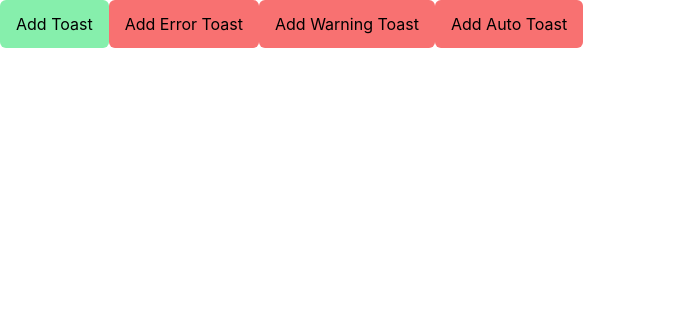
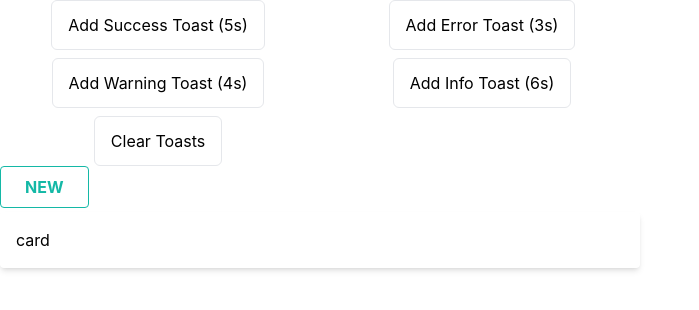
Before and after one commit to mehdad-hussain/toast-notification, a React (Create React App) app: page / in a window 1280 px wide. Shown: the top 310 px of the page, without its empty margins (0-699 px from the left). Built offline with nearby package versions, Linux system fonts and the light colour scheme.

Commit message:
5/2 - outline button component added

```diff
--- a/src/App.js
+++ b/src/App.js
@@ -10,7 +10,7 @@ export const ToastContext = React.createContext();
 function App() {
   const toast = useRef(null);
 
-  console.log("toast", toast.current);
+  console.log("toast----", toast.current);
 
   return (
     <>
--- /dev/null
+++ b/src/components/btn-outline/BtnOutline.js
@@ -0,0 +1,43 @@
+import React from "react";
+import { joinClasses } from "util";
+
+export const BtnOutline = ({
+  children,
+  bgColor,
+  textColor,
+  size,
+  borderRadius,
+}) => {
+  let Size = size ? size : "px-6 py-2";
+
+  let BgColor = bgColor ? bgColor : "bg-zinc-500";
+
+  let TextColor = textColor ? textColor : "text-zinc-500";
+
+  let BorderRadius = borderRadius ? borderRadius : "rounded";
+
+  let color = BgColor.split("-")[1];
+
+  //   prettier-ignore
+  let hoverBgColor = color === "amber" ? "hover:bg-amber-500" : color === "slate" ? "hover:bg-slate-500" : color === "gray" ? "hover:bg-gray-500" : color === "red" ? "hover:bg-red-500" : color === "green" ? "hover:bg-green-500" : color === "blue" ? "hover:bg-blue-500" : color === "indigo" ? "hover:bg-indigo-500" : color === "purple" ? "hover:bg-purple-500" : color === "pink" ? "hover:bg-pink-500" : color === "neutral" ? "hover:bg-neutral-500" : color === "stone" ? "hover:bg-stone-500" : color === "orange" ? "hover:bg-orange-500" : color === "yellow" ? "hover:bg-yellow-500" : color === "lime" ? "hover:bg-lime-500" : color === "teal" ? "hover:bg-teal-500" : color === "cyan" ? "hover:bg-cyan-500" : color === "sky" ? "hover:bg-sky-500" : color === "violet" ? "hover:bg-violet-500" : color === "fuchsia" ? "hover:bg-fuchsia-500" : color === "rose" ? "hover:bg-rose-500" : "hover:bg-zinc-500";
+
+  //   prettier-ignore
+  let borderColor = color === "amber" ? "border-amber-500" : color === "slate" ? "border-slate-500" : color === "gray" ? "border-gray-500" : color === "red" ? "border-red-500" : color === "green" ? "border-green-500" : color === "blue" ? "border-blue-500" : color === "indigo" ? "border-indigo-500" : color === "purple" ? "border-purple-500" : color === "pink" ? "border-pink-500" : color === "neutral" ? "border-neutral-500" : color === "stone" ? "border-stone-500" : color === "orange" ? "border-orange-500" : color === "yellow" ? "border-yellow-500" : color === "lime" ? "border-lime-500" : color === "teal" ? "border-teal-500" : color === "cyan" ? "border-cyan-500" : color === "sky" ? "border-sky-500" : color === "violet" ? "border-violet-500" : color === "fuchsia" ? "border-fuchsia-500" : color === "rose" ? "border-rose-500" : "border-zinc-500";
+
+  //   prettier-ignore
+  let activeBgColor = color === "amber" ? "active:bg-amber-600" : color === "slate" ? "active:bg-slate-600" : color === "gray" ? "active:bg-gray-600" : color === "red" ? "active:bg-red-600" : color === "green" ? "active:bg-green-600" : color === "blue" ? "active:bg-blue-600" : color === "indigo" ? "active:bg-indigo-600" : color === "purple" ? "active:bg-purple-600" : color === "pink" ? "active:bg-pink-600" : color === "neutral" ? "active:bg-neutral-600" : color === "stone" ? "active:bg-stone-600" : color === "orange" ? "active:bg-orange-600" : color === "yellow" ? "active:bg-yellow-600" : color === "lime" ? "active:bg-lime-600" : color === "teal" ? "active:bg-teal-600" : color === "cyan" ? "active:bg-cyan-600" : color === "sky" ? "active:bg-sky-600" : color === "violet" ? "active:bg-violet-600" : color === "fuchsia" ? "active:bg-fuchsia-600" : color === "rose" ? "active:bg-rose-600" : "active:bg-zinc-600";
+
+  let classes = joinClasses(
+    " border outline-none focus:outline-none mr-1 mb-1 ease-linear transition-all duration-150 font-bold uppercase hover:text-white",
+    Size,
+    TextColor,
+    BorderRadius,
+    hoverBgColor,
+    activeBgColor,
+    borderColor
+  );
+
+  console.log("classes", classes);
+
+  return <button className={classes}>{children}</button>;
+};
--- a/src/components/index.js
+++ b/src/components/index.js
@@ -2,5 +2,6 @@ export * from "./rating/Rating";
 export * from "./tooltip/Tooltip";
 export * from "./toastPortal/ToastPortal";
 export * from "./toast/Toast";
+export * from "./btn-outline/BtnOutline";
 
 // export { Rating, Tooltip, ToastPortal };
--- a/src/components/toastPortal/ToastPortal.jsx
+++ b/src/components/toastPortal/ToastPortal.jsx
@@ -71,6 +71,9 @@ export const ToastPortal = forwardRef((props, ref) => {
         },
       ]);
     },
+    clear: () => {
+      setToasts([]);
+    },
   }));
 
   return loaded ? (
--- a/src/pages/home/Home.js
+++ b/src/pages/home/Home.js
@@ -1,4 +1,5 @@
 import { ToastContext } from "App";
+import { BtnOutline } from "components";
 import { useContext } from "react";
 
 export const Home = () => {
@@ -6,26 +7,71 @@ export const Home = () => {
 
   return (
     <>
+      {/* make a button container  tailwind classes */}
+      <div className="grid items-center justify-center w-1/2 grid-cols-2 gap-2 h-1/2 justify-items-center">
         <button
-        className="bg-green-300 btn btn-primary"
+          className="btn-outline btn"
           onClick={() => {
-          toast.current.success({ message: "Success", timer: 5 });
+            toast.current.success({
+              message: " It's a Successful Message ",
+              timer: 5,
+            });
           }}
         >
-        Add Toast
+          Add Success Toast (5s)
+        </button>
+        <button
+          className="btn-outline btn"
+          onClick={() => {
+            toast.current.error({
+              message: " It's a Error Message ",
+              timer: 3,
+            });
+          }}
+        >
+          Add Error Toast (3s)
+        </button>
+        <button
+          className="btn-outline btn"
+          onClick={() => {
+            toast.current.warn({
+              message: " It's a Warning Message ",
+              timer: 4,
+            });
+          }}
+        >
+          Add Warning Toast (4s)
         </button>
 
-      <button className="bg-red-400 btn" onClick={() => "error"}>
-        Add Error Toast
+        <button
+          className="btn-outline btn"
+          onClick={() => {
+            toast.current.info({
+              message: " It's a Info Message ",
+              timer: 6,
+            });
+          }}
+        >
+          Add Info Toast (6s)
         </button>
+        <button
+          className="btn-outline btn"
+          onClick={() => toast.current.clear()}
+        >
+          Clear Toasts
+        </button>
+      </div>
 
-      <button className="bg-red-400 btn" onClick={() => "warning"}>
-        Add Warning Toast
-      </button>
+      <BtnOutline
+        bgColor="bg-teal-500"
+        textColor="text-teal-500"
+        size="px-6 py-2"
+        borderRadius="rounded"
+      >
+        NEW
+      </BtnOutline>
 
-      <button className="bg-red-400 btn" onClick={() => "error"}>
-        Add Auto Toast
-      </button>
+      <div className="card">card</div>
     </>
   );
 };
```
Lines whose indentation alone changed are shown as unchanged.
